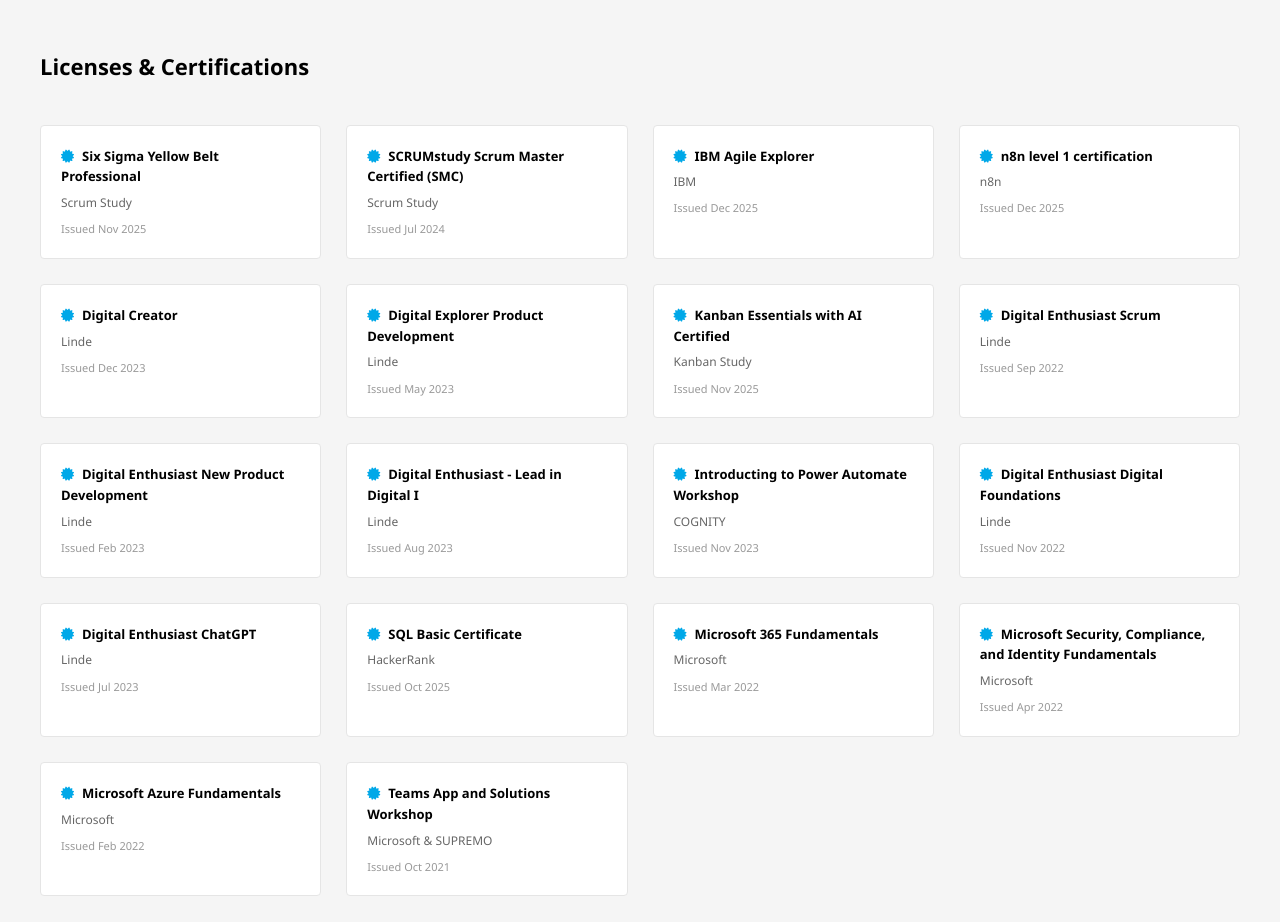
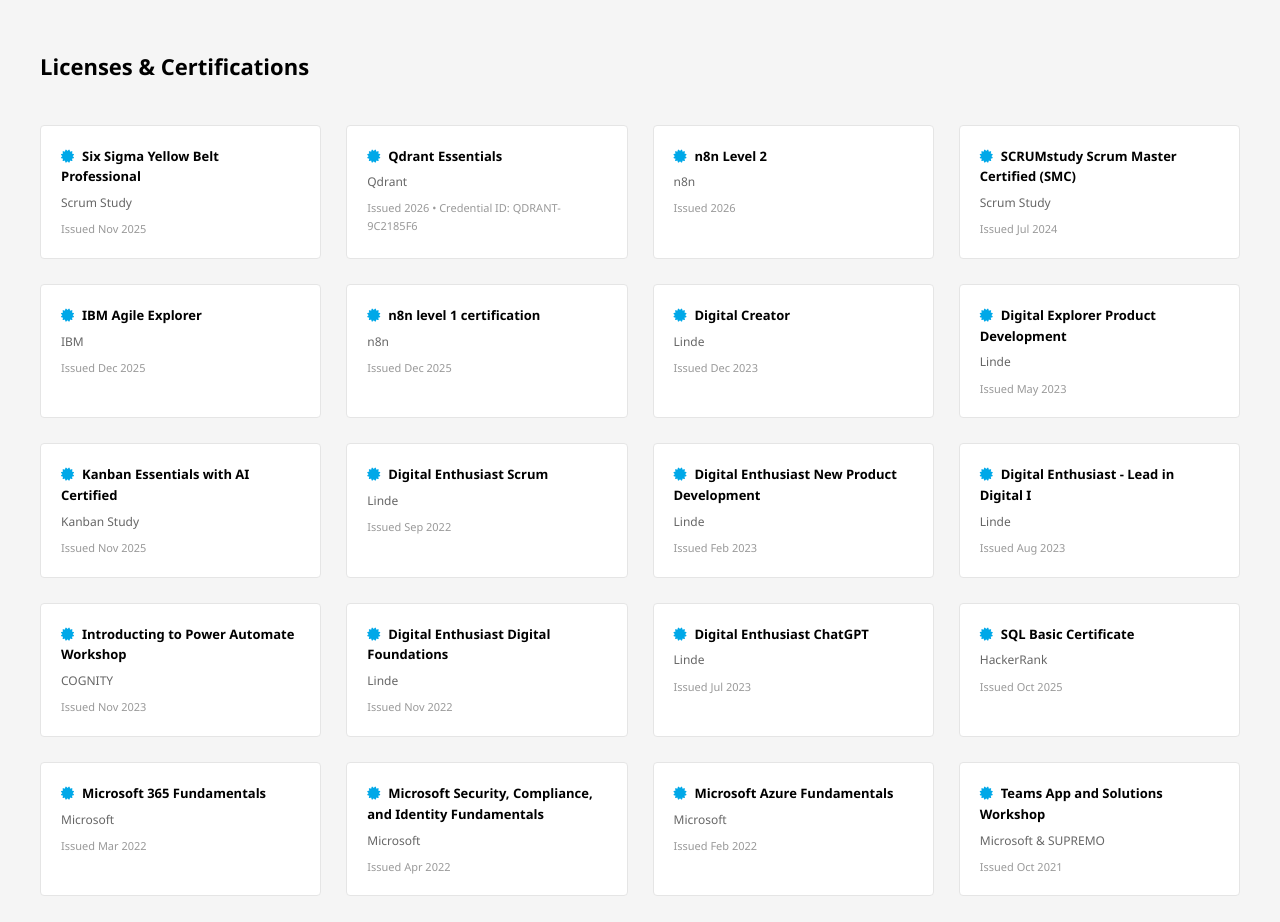
Before and after one commit to janjedrzejak/janjedrzejak.github.io, a plain HTML site: page index.html in a window 1280 px wide. Shown: the part 8960-9882 px from the top of the page. Drawn offline with Linux system fonts and the light colour scheme; animation ran at ten frames a second.

Commit message:
Update index.html

```diff
--- a/index.html
+++ b/index.html
@@ -559,7 +559,27 @@
                         <p style="font-size: 11px; color: #999;">Issued Nov 2025</p>
                     </div>
 
-                    <!-- SCRUMstudy Scrum Master Certified - WITH LINK & IMAGE MODAL -->
+
+                    <!-- Qdrant Essentials -->
+                    <div style="background-color: #fff; padding: 20px; border: 1px solid #e5e5e5; border-radius: 4px;">
+                        <p style="font-size: 13px; font-weight: 600; color: #000; margin-bottom: 6px;">
+                            <a href="https://train.qdrant.dev/certificate/QDRANT-9C2185F6" target="_blank" style="text-decoration: none; color: #000; cursor: pointer;">
+                                <i class="fas fa-certificate" style="color: #00a8e8; margin-right: 8px;"></i>Qdrant Essentials
+                            </a>
+                        </p>
+                        <p style="font-size: 12px; color: #666; margin-bottom: 8px;">Qdrant</p>
+                        <p style="font-size: 11px; color: #999; margin-bottom: 0;">Issued 2026 • Credential ID: QDRANT-9C2185F6</p>
+                    </div>
+
+                    <!-- n8n Level 2 -->
+                    <div style="background-color: #fff; padding: 20px; border: 1px solid #e5e5e5; border-radius: 4px;">
+                        <p style="font-size: 13px; font-weight: 600; color: #000; margin-bottom: 6px;">
+                            <i class="fas fa-certificate" style="color: #00a8e8; margin-right: 8px;"></i>n8n Level 2
+                        </p>
+                        <p style="font-size: 12px; color: #666; margin-bottom: 8px;">n8n</p>
+                        <p style="font-size: 11px; color: #999;">Issued 2026</p>
+                    </div>
+<!-- SCRUMstudy Scrum Master Certified - WITH LINK & IMAGE MODAL -->
                     <div style="background-color: #fff; padding: 20px; border: 1px solid #e5e5e5; border-radius: 4px;">
                         <p style="font-size: 13px; font-weight: 600; color: #000; margin-bottom: 6px;">
                             <a href="https://www.scrumstudy.com" target="_blank"
```
